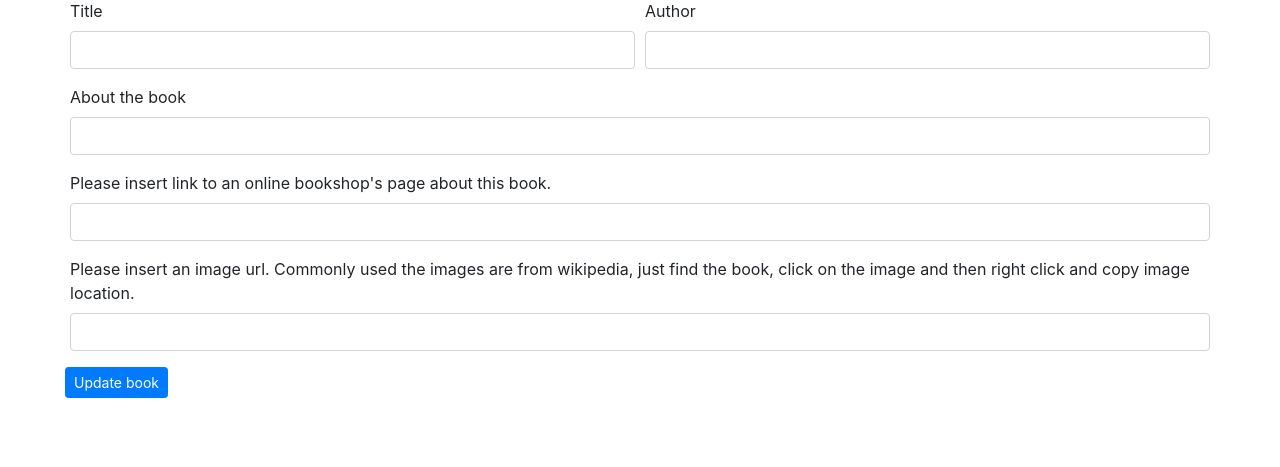
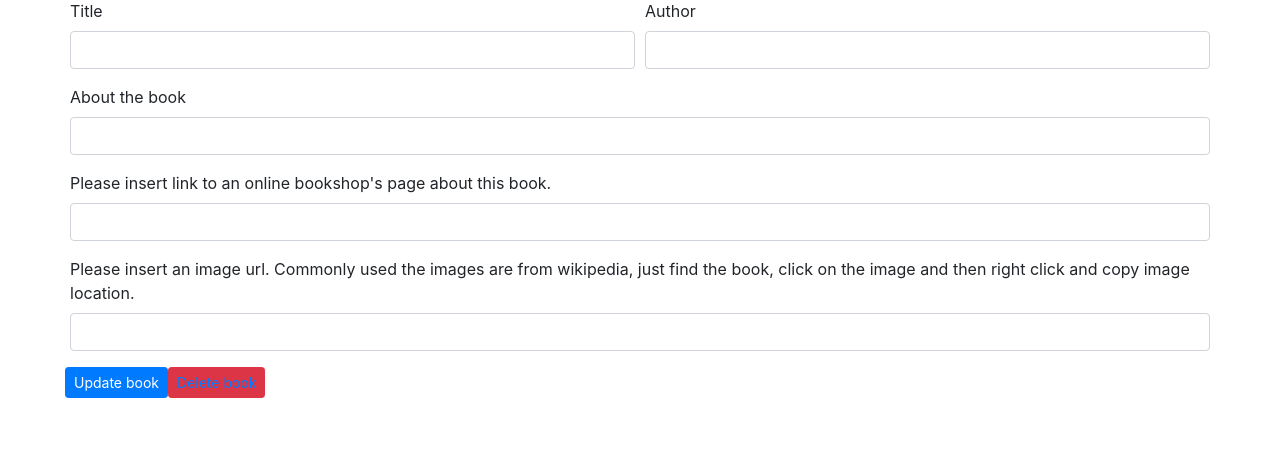
Before and after one commit to Code-Institute-Submissions/BookLiker, a Flask app: template templates/editbook.html in a window 1280 px wide. Shown: the part 43-510 px from the top of the page. Run offline with Flask 2, Linux system fonts and the light colour scheme; the template is opened without the code that fills it, so the values that code supplies are empty; some libraries are stand-ins or nearby versions.

Commit message:
created delete_book method and wired up

```diff
--- a/app.py
+++ b/app.py
@@ -78,9 +78,16 @@ def update_book(book_id):
             'description':request.form.get('description'),
             'url_to_buy':request.form.get('url_to_buy'),
             'image_url':request.form.get('image_url'),
-            'genre':request.form.get('genre'),
+            'genre':"",
         } }
     )
+    return redirect(url_for("get_books"))
+
+
+# Create delete_book to remove book from the db can be called from edit_book
+@app.route('/delete_book/<book_id>', methods=["GET", "POST"])
+def delete_book(book_id):
+    mongo.db.Books.remove({'_id': ObjectId(book_id)})
     return redirect(url_for("get_books"))
 
 
--- a/templates/editbook.html
+++ b/templates/editbook.html
@@ -71,8 +71,15 @@
           required
         />
         </div>
-      <button type="submit" class="btn btn-sm btn-primary">Update book</button>
-    </form>
+        <button type="submit" class="btn btn-sm btn-primary">Update book</button>
+
+        </form>
+        <button class="btn btn-sm btn-danger">
+            <a
+                href="{{ url_for('delete_book', book_id=book._id) }}"
+            >Delete book</a
+            >
+        </button>
     {% endblock %}
   </body>
 </html>
```
